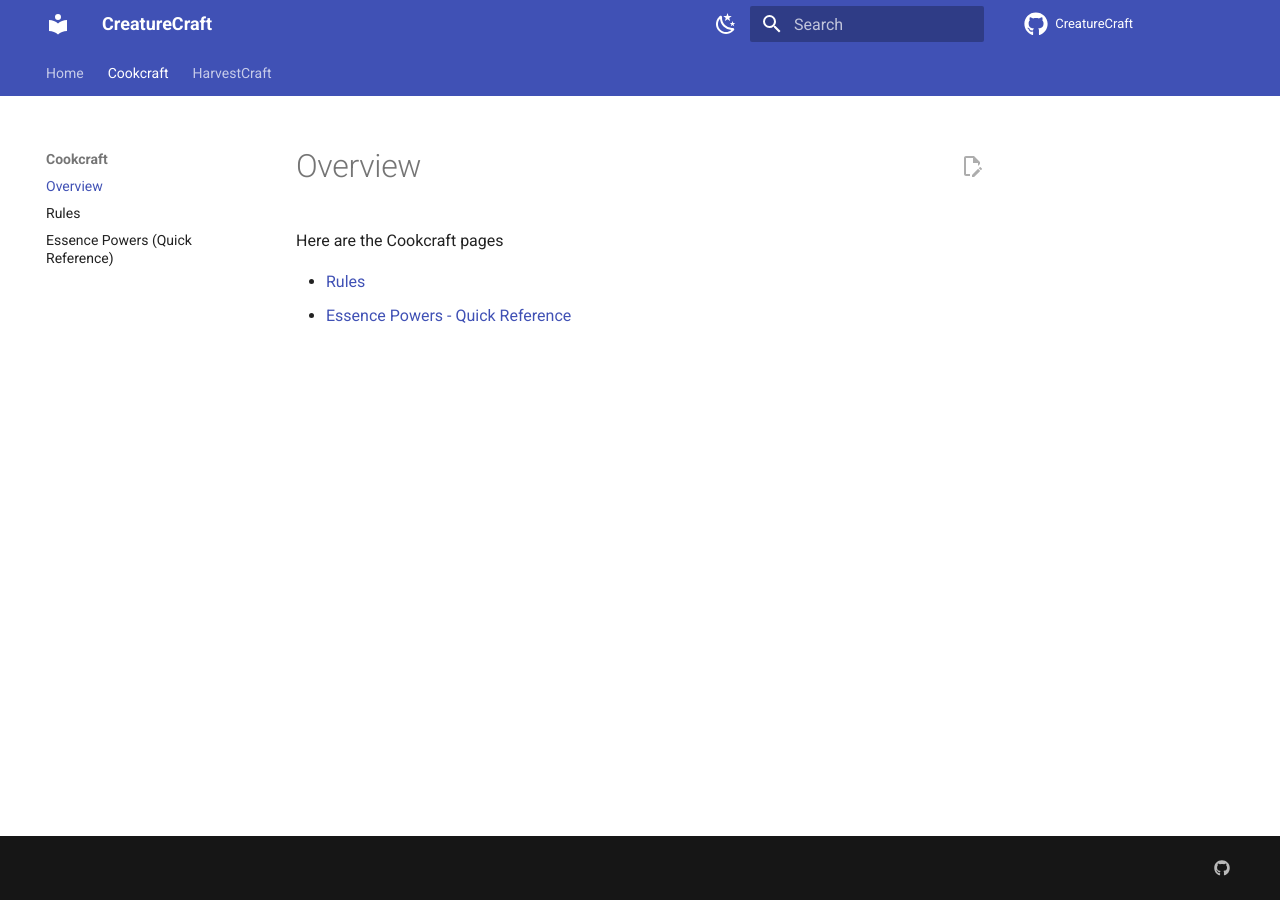
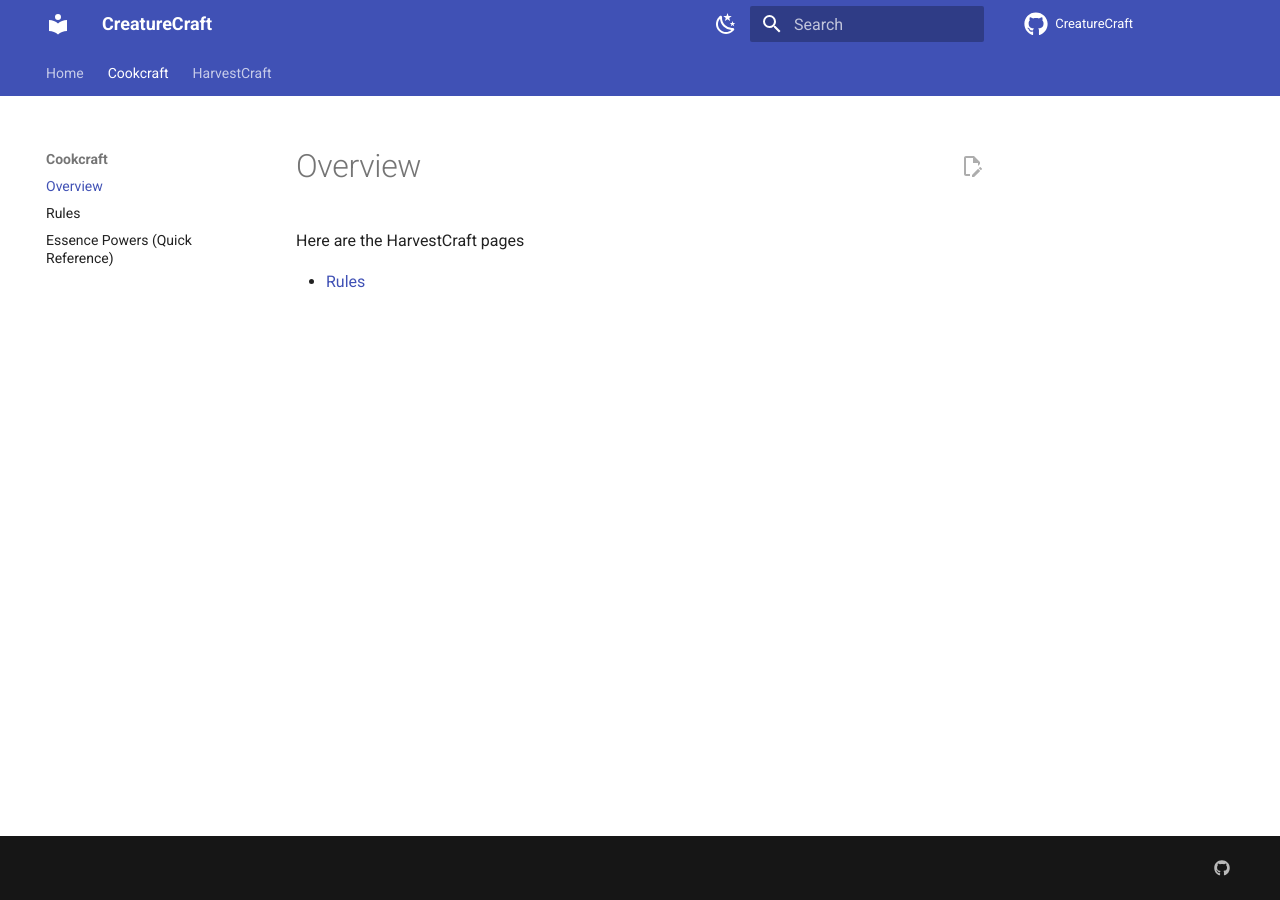
Before and after one commit to Nargath/CreatureCraft, an MkDocs documentation site: the page built from docs/cookcraft/index.md, in a window 1280 px wide. Built offline with MkDocs 1.6.1 and Material for MkDocs 9.7.7, drawn with Linux system fonts in a browser that asks for light colours; comment, search, counter and statistics services are not loaded.

Commit message:
Update index.md

```diff
--- a/docs/cookcraft/index.md
+++ b/docs/cookcraft/index.md
@@ -1,4 +1,3 @@
-Here are the Cookcraft pages
+Here are the HarvestCraft pages
 
-- [Rules](cc_rules)
-- [Essence Powers - Quick Reference](cc_essence_powers_qr)
+- [Rules](hc_rules)
```
